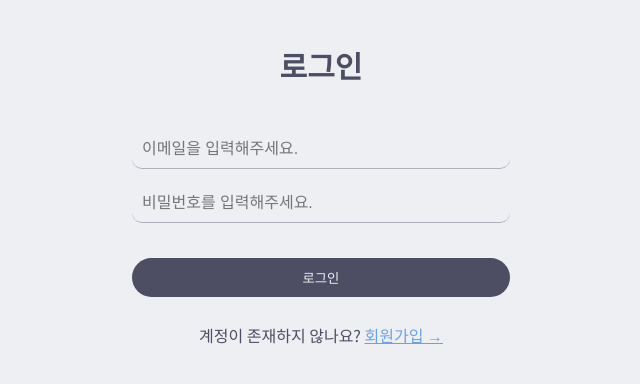
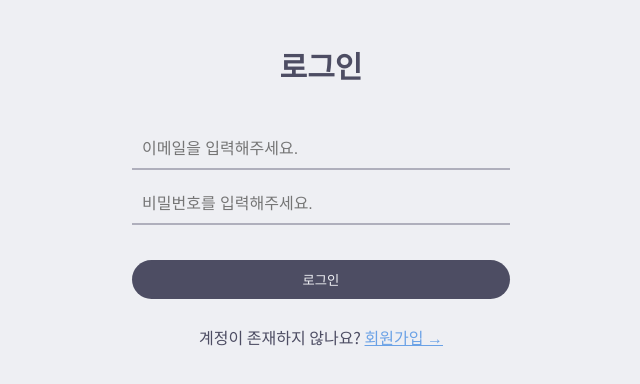
Before and after one commit to lottt105/x-timeline, a React (Vite) app: page /login in a window 1280 px wide. Shown: the top 384 px of the page, without its empty margins (319-959 px from the left). Built offline with nearby package versions, Linux system fonts and the light colour scheme; no server answers.

Commit message:
feat: 로그인, 회원가입 화면 스타일 수정

```diff
--- a/src/components/auth/AuthComponents.ts
+++ b/src/components/auth/AuthComponents.ts
@@ -37,12 +37,17 @@ export const Form = styled.form`
 export const Input = styled.input`
   padding: 10px;
   margin-bottom: 5px;
-  border-radius: 10px;
   background-color: transparent;
   border: none;
-  border-bottom: 1px solid ${colors.gray};
+  border-bottom: 2px solid ${colors.gray};
   width: 90%;
   font-size: 16px;
+  transition: border-color 0.3s linear;
+  &:focus {
+    box-shadow: none;
+    outline: none;
+    border-color: ${colors.deep_gray};
+  }
 `;
 
 export const SubmitInput = styled.input`
```
